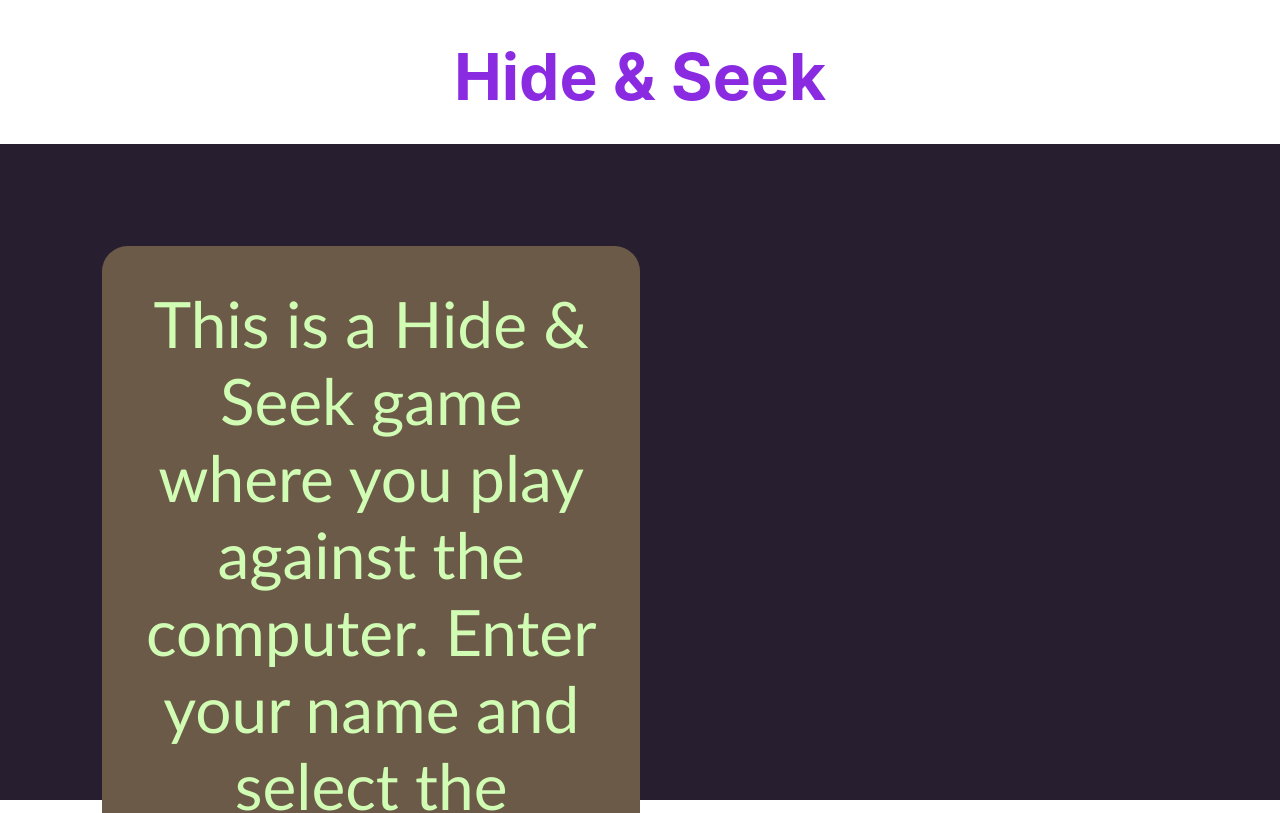
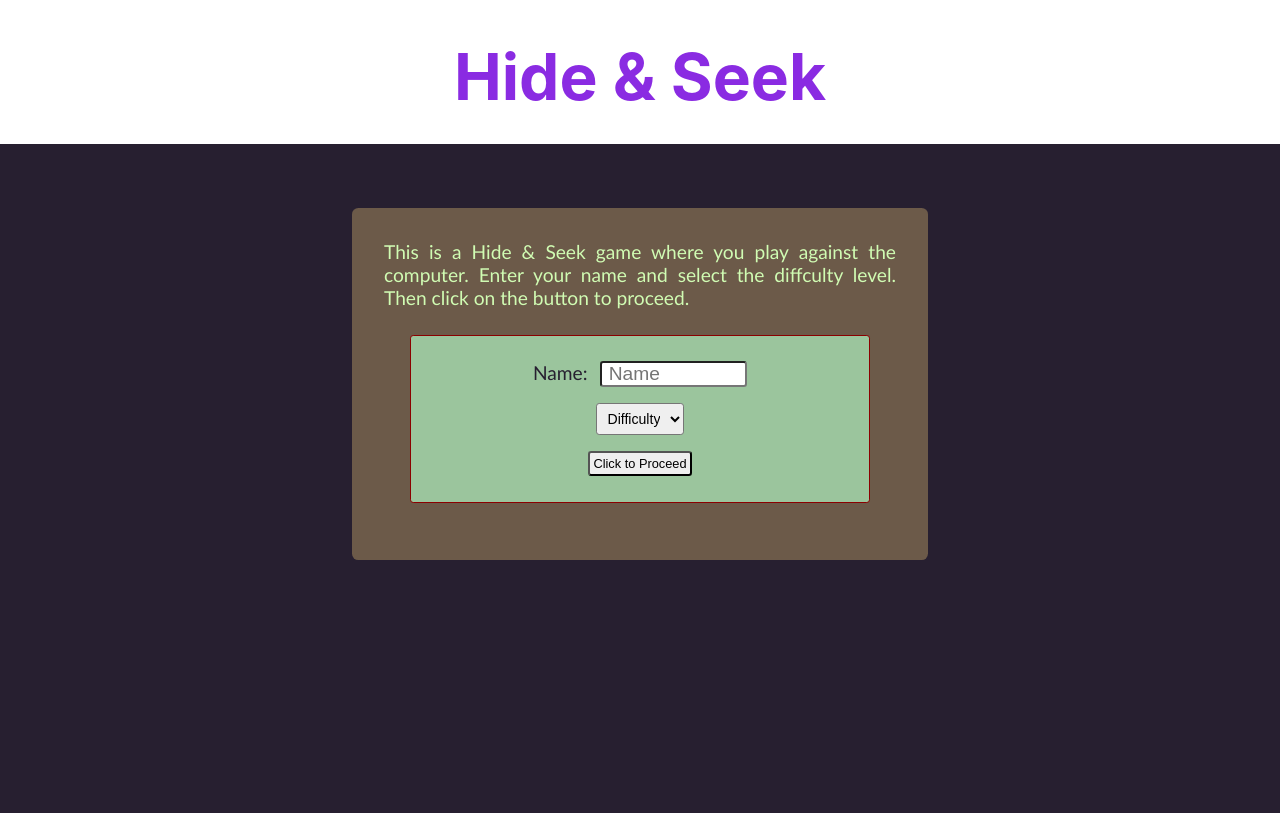
Before and after one commit to franco-ortega/hide-and-seek, a React (Create React App) app: page / in a window 1280 px wide. Shown: the top 813 px of the page. Built offline with nearby package versions, Linux system fonts and the light colour scheme.

Commit message:
update styling on Home: all media queries

```diff
--- a/src/components/App/App.scss
+++ b/src/components/App/App.scss
@@ -11,31 +11,11 @@
 //   width: 100%;
 // }
 
-// button {
-//   background: yellow;
-//   border-radius: 10px;
-//   margin: 2vw;
-//   padding: .5vw 1.5vw;
-//   cursor: pointer;
-// }
-
 @include screen-size(tablet-portrait) {
-  button {
-    margin: 1vw;
-    padding: .5vw 1vw;
-  }
 }
 
 @include screen-size(tablet-landscape) {
-  button {
-    margin: .75vw;
-    padding: .25vw .75vw;
-  }
 }
 
 @include screen-size(desktop) {
-  button {
-    margin: .75vw;
-    padding: .25vw .5vw;
-  }
 }
--- a/src/components/Home/Home.module.scss
+++ b/src/components/Home/Home.module.scss
@@ -44,6 +44,7 @@
                 }
 
                 select {
+                    border-radius: 1vw;
                     height: 7vw;
                     font-size: 4vw;
                 }
@@ -53,49 +54,122 @@
                 border-radius: 1vw;
                 padding: 1vw;
                 font-size: 4vw;
-
             }
-
         }
     }
 
     @include screen-size(tablet-portrait) {
-        height: 80vh;
-        text-align: center;
+        padding: 5vw;
+        font-size: 4vw;
 
         section {
-            width: 80%;
+            width: 90%;
+            margin: auto;
 
             form {
-                padding: 2vw;
+                padding: 3vw;
 
-                input {
-                    margin: 1.5vw;
+                label {
+                    input {
+                        border-radius: 1vw;
+                        height: 6vw;
+                        width: 60%;
+                        margin-left: 2vw;
+                        padding: 1.5vw;
+                        font-size: 3.25vw;
+                    }
+
+                    select {
+                        height: 6vw;
+                        font-size: 3vw;
+                    }
+                }
+
+                button {
+                    border-radius: 1vw;
+                    padding: .75vw;
+                    font-size: 3vw;
                 }
             }
         }
     }
 
+    @include screen-size(tablet-landscape) {
+        font-size: 2.5vw;
 
-    @include screen-size(tablet-landscape) {
         section {
-            width: 60%;
+            border-radius: .5vw;
+            width: 75%;
+            margin: auto;
 
             form {
-                padding: .75vw 1vw;
+                border-radius: .5vw;
 
-                input {
-                    margin: 1vw;
+                label {
+                    input {
+                        border-radius: .5vw;
+                        height: 3.5vw;
+                        width: 40%;
+                        margin-left: 1vw;
+                        padding: 1vw;
+                        font-size: 2.5vw;
+                    }
+
+                    select {
+                        border-radius: .5vw;
+                        height: 3.5vw;
+                        font-size: 2.25vw;
+                    }
+                }
+
+                button {
+                    border-radius: .5vw;
+                    padding: .5vw;
+                    font-size: 2vw;
                 }
             }
         }
     }
 
     @include screen-size(desktop) {
-        height: 82vh;
+        font-size: 1.5vw;
 
         section {
+            border-radius: .5vw;
             width: 50%;
+            padding: 2.5vw;
+
+            form {
+                border-radius: .25vw;
+                margin: 2vw;
+                padding: 2vw;
+                gap: 1.25vw;
+
+                label {
+                    input {
+                        border-radius: .25vw;
+                        height: 2vw;
+                        width: 40%;
+                        margin-left: 1vw;
+                        padding: .5vw;
+                        font-size: 1.5vw;
+                    }
+
+                    select {
+                        border-radius: .25vw;
+                        height: 2.5vw;
+                        padding: 0 .5vw;
+                        font-size: 1.1vw;
+                    }
+                }
+
+                button {
+                    border-radius: .25vw;
+                    padding: .25vw;
+                    font-size: 1vw;
+                }
+
+            }
         }
     }
 }
```
